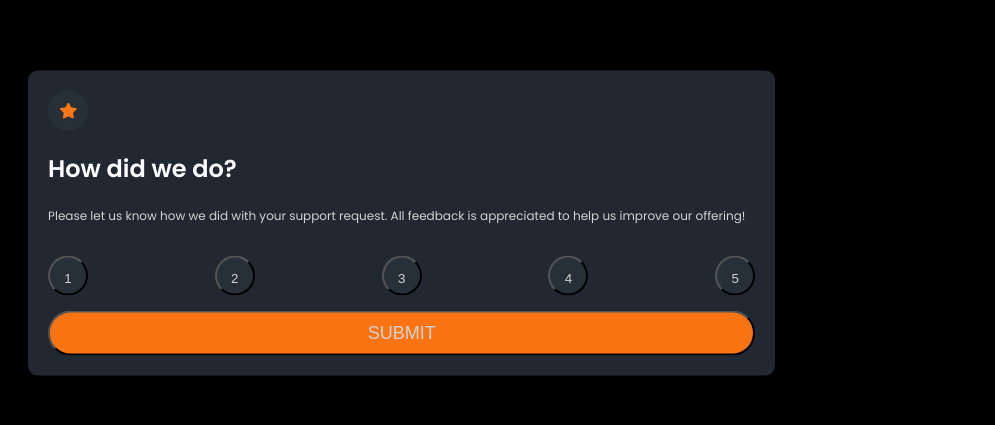
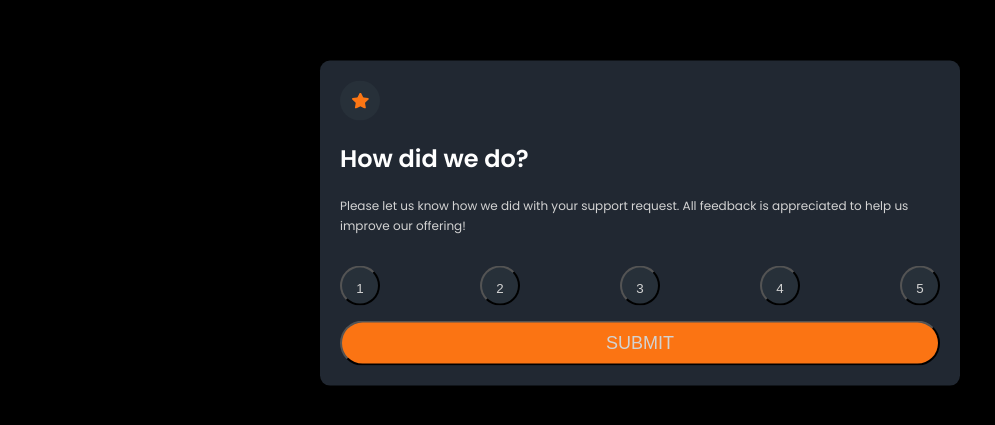
Before and after one commit to ocrearyy/interactive-rating-component, a plain HTML site: page index.html in a window 1280 px wide. Shown: the part 177-602 px from the top of the page, without its empty margins (0-995 px from the left). Drawn offline with Linux system fonts and the light colour scheme.

Commit message:
center component

```diff
--- a/style.css
+++ b/style.css
@@ -1,5 +1,4 @@
 body {
-    width: 375px;
     font-family: 'Poppins', sans-serif;
     font-weight: 400, 700;
     background-color: #000;
@@ -21,6 +20,15 @@ p {
   top: 50%;
   -ms-transform: translateY(-50%);
   transform: translateY(-50%);
+  padding-left: 20px;
+    padding-right: 20px;
+    background-color: #212832;
+    border-radius: 10px;
+    position: absolute;
+    top: 50%;
+    left: 50%;
+    transform: translate(-50%, -50%);
+    margin: 0;
 }
 
 #circle {
```
